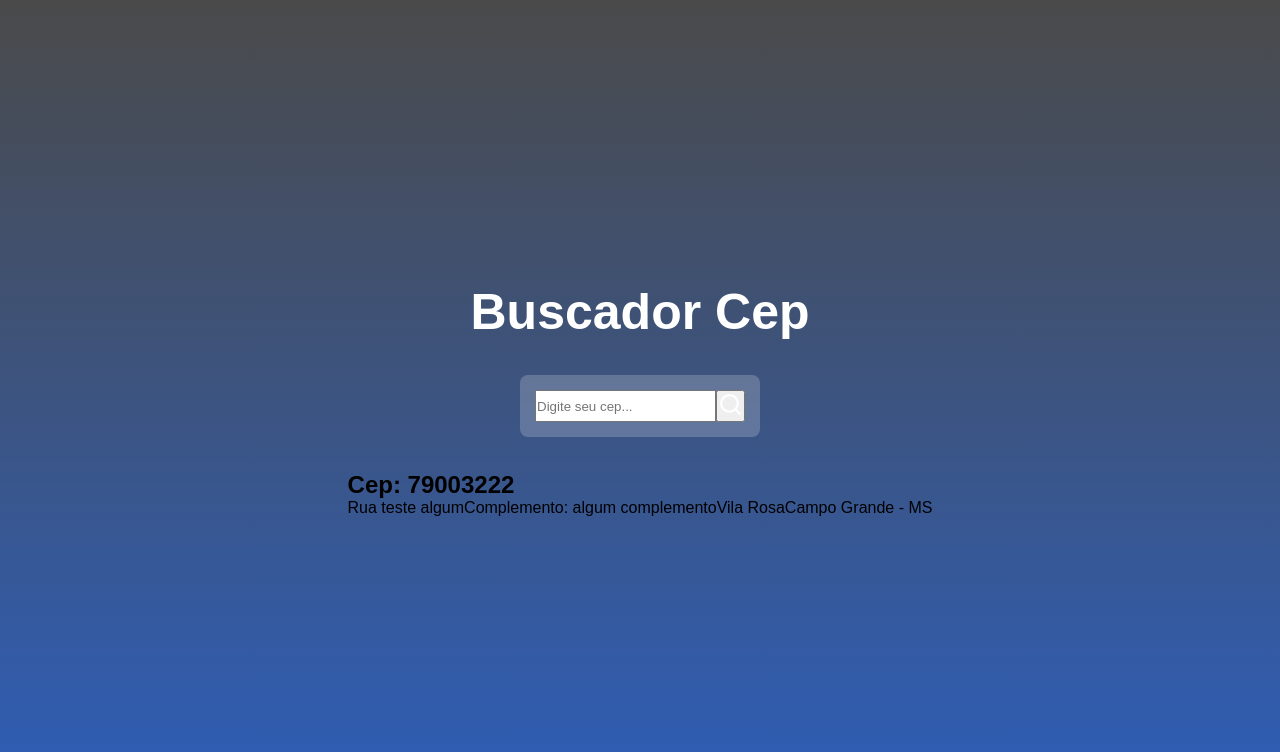
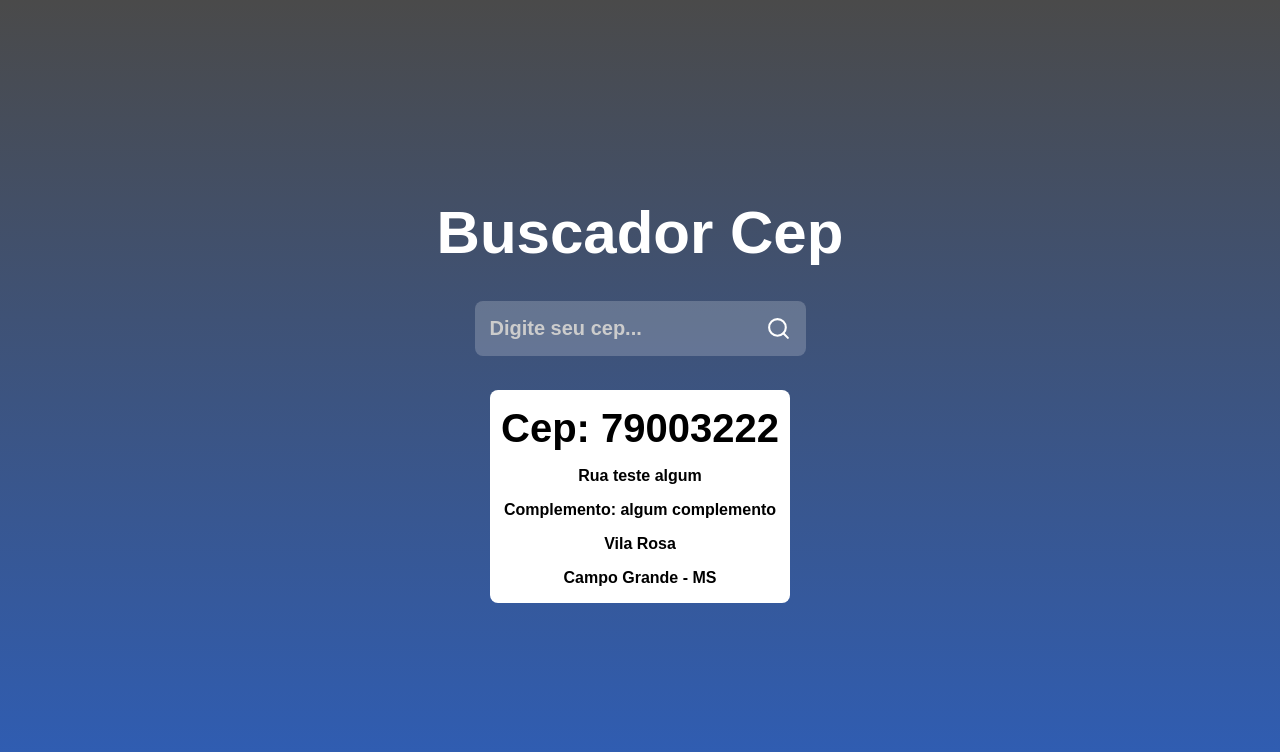
Before and after one commit to denneraladim/buscador-cep, a React (Vite) app: page / in a window 1280 px wide. Shown: the top 752 px of the page. Built offline with nearby package versions, Linux system fonts and the light colour scheme.

Commit message:
Finalizado o CSS

```diff
--- a/src/components/BuscadorCep.module.css
+++ b/src/components/BuscadorCep.module.css
@@ -33,4 +33,55 @@
     border-radius: 8px;
 }
 
-.containerInput input{}
+.containerInput input{
+    background-color: transparent;
+    border: 0;
+    font-size: 20px;
+    font-weight: bold;
+    color: #FFF;
+    outline: none;
+    margin-right: 8px;
+}
+
+.containerInput input::placeholder{
+    color: #ccc;
+    opacity: 1;
+}
+
+.buttonSearch{
+    background-color: transparent;
+    border: 0;
+    display: flex;
+    justify-content: center;
+    align-items: center;
+    cursor: pointer;
+}
+
+.main{
+    display: flex;
+    justify-content: center;
+    align-items: center;
+    flex-direction: column;
+    background-color: #FFF;
+    width: 300px;
+    border-radius: 8px;
+}
+
+.main h2{
+    margin: 16px 0;
+    font-size: 30px;
+}
+
+.main span{
+    margin-bottom: 16px;
+    font-weight: bold;
+}
+
+@media(min-width: 760px){
+    .title{
+        font-size: 60px;
+    }
+    .main h2 {
+        font-size: 40px;
+    }
+}
```
